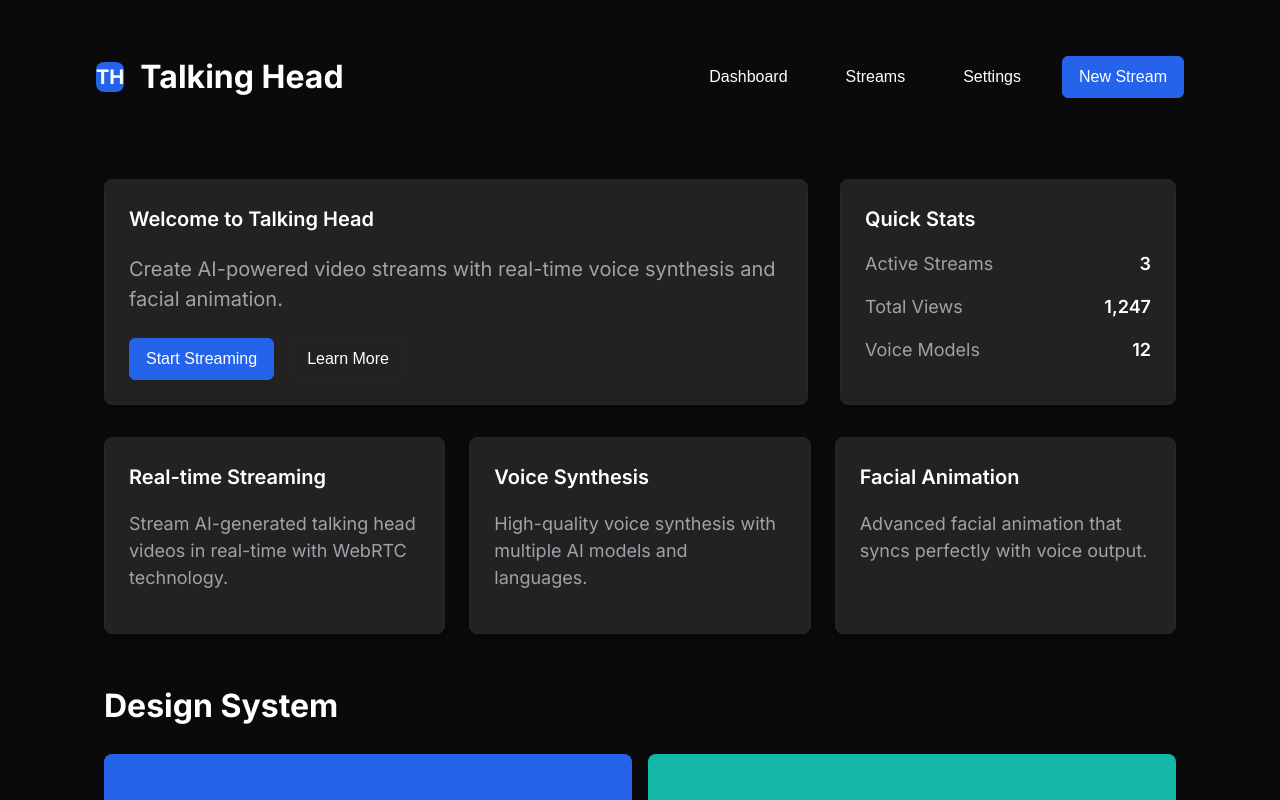
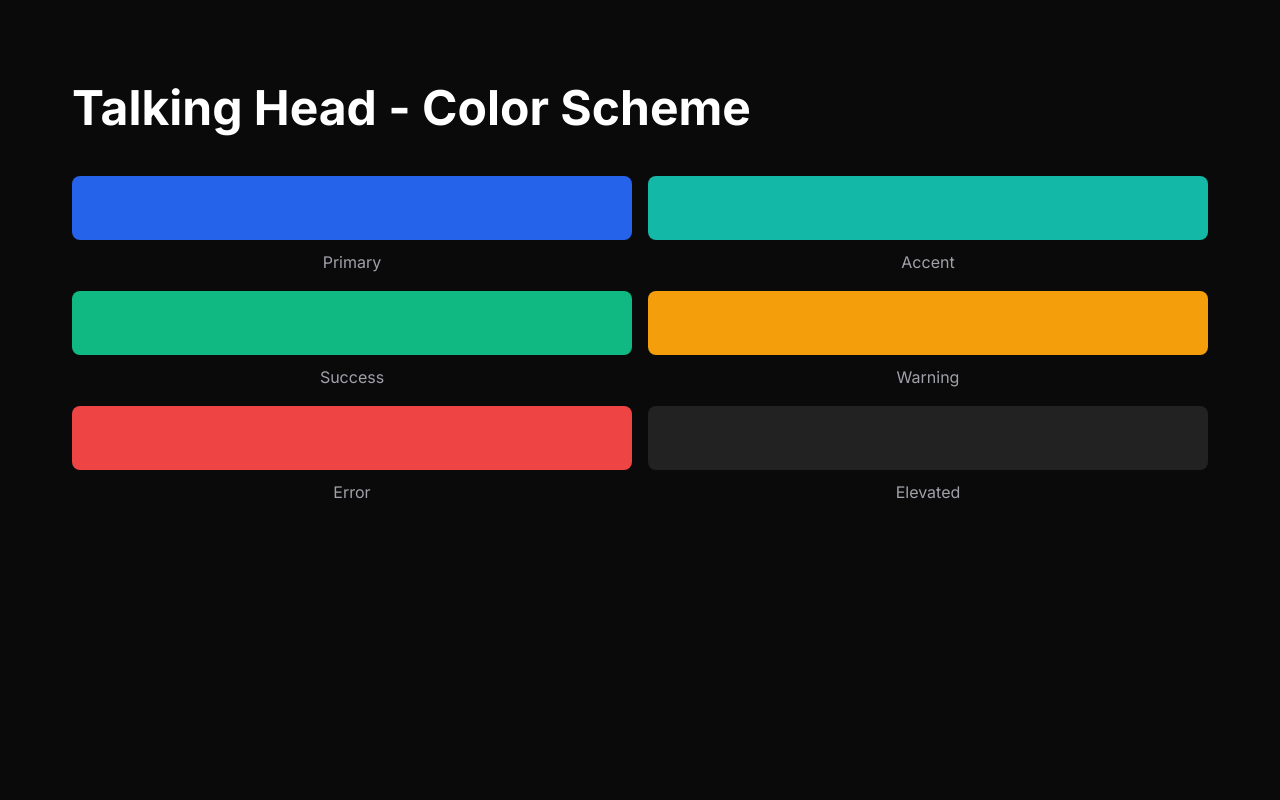
Before and after one commit to TerekhinAndrei/d_id_talking, a React (Vite) app in the folder frontend/: page / in a window 1280 px wide. Shown: the top 800 px of the page. Built offline with nearby package versions, Linux system fonts and the light colour scheme.

Commit message:
Simplify to color scheme only - remove extra components

```diff
--- a/frontend/src/App.jsx
+++ b/frontend/src/App.jsx
@@ -2,100 +2,11 @@ import React from 'react'
 
 function App() {
   return (
-    <div className="min-h-screen bg-primary">
+    <div className="min-h-screen bg-primary p-8">
       <div className="container">
-        {/* Header */}
-        <header className="p-6 border-b border-primary">
-          <div className="flex items-center justify-between">
-            <div className="flex items-center gap-4">
-              <div className="w-10 h-10 rounded-lg bg-primary-600 flex items-center justify-center">
-                <span className="text-white font-bold text-lg">TH</span>
-              </div>
-              <h1 className="text-2xl font-bold text-primary">Talking Head</h1>
-            </div>
-            <nav className="flex items-center gap-6">
-              <button className="btn btn-ghost">Dashboard</button>
-              <button className="btn btn-ghost">Streams</button>
-              <button className="btn btn-ghost">Settings</button>
-              <button className="btn btn-primary">New Stream</button>
-            </nav>
-          </div>
-        </header>
-
-        {/* Main Content */}
-        <main className="p-8">
-          <div className="grid grid-cols-1 lg:grid-cols-3 gap-8">
-            {/* Hero Section */}
-            <div className="lg:col-span-2">
-              <div className="card">
-                <div className="card-header">
-                  <h2 className="card-title text-3xl mb-4">Welcome to Talking Head</h2>
-                  <p className="card-content text-lg">
-                    Create AI-powered video streams with real-time voice synthesis and facial animation.
-                  </p>
-                </div>
-                <div className="flex gap-4 mt-6">
-                  <button className="btn btn-primary">Start Streaming</button>
-                  <button className="btn btn-secondary">Learn More</button>
-                </div>
-              </div>
-            </div>
-
-            {/* Stats Card */}
-            <div className="card">
-              <div className="card-header">
-                <h3 className="card-title">Quick Stats</h3>
-              </div>
-              <div className="space-y-4">
-                <div className="flex justify-between items-center">
-                  <span className="text-secondary">Active Streams</span>
-                  <span className="text-primary font-semibold">3</span>
-                </div>
-                <div className="flex justify-between items-center">
-                  <span className="text-secondary">Total Views</span>
-                  <span className="text-primary font-semibold">1,247</span>
-                </div>
-                <div className="flex justify-between items-center">
-                  <span className="text-secondary">Voice Models</span>
-                  <span className="text-primary font-semibold">12</span>
-                </div>
-              </div>
-            </div>
-          </div>
-
-          {/* Features Grid */}
-          <div className="grid grid-cols-1 md:grid-cols-2 lg:grid-cols-3 gap-6 mt-8">
-            <div className="card">
-              <div className="card-header">
-                <h3 className="card-title">Real-time Streaming</h3>
-              </div>
-              <p className="card-content">
-                Stream AI-generated talking head videos in real-time with WebRTC technology.
-              </p>
-            </div>
-
-            <div className="card">
-              <div className="card-header">
-                <h3 className="card-title">Voice Synthesis</h3>
-              </div>
-              <p className="card-content">
-                High-quality voice synthesis with multiple AI models and languages.
-              </p>
-            </div>
-
-            <div className="card">
-              <div className="card-header">
-                <h3 className="card-title">Facial Animation</h3>
-              </div>
-              <p className="card-content">
-                Advanced facial animation that syncs perfectly with voice output.
-              </p>
-            </div>
-          </div>
+        <h1 className="text-4xl font-bold text-primary mb-8">Talking Head - Color Scheme</h1>
 
         {/* Color Palette Demo */}
-          <div className="mt-12">
-            <h2 className="text-2xl font-bold mb-6">Design System</h2>
         <div className="grid grid-cols-2 md:grid-cols-4 lg:grid-cols-6 gap-4">
           <div className="text-center">
             <div className="w-full h-16 rounded-lg bg-primary-600 mb-2"></div>
@@ -123,8 +34,6 @@ function App() {
           </div>
         </div>
       </div>
-        </main>
-      </div>
     </div>
   )
 }
```
Lines whose indentation alone changed are shown as unchanged.
